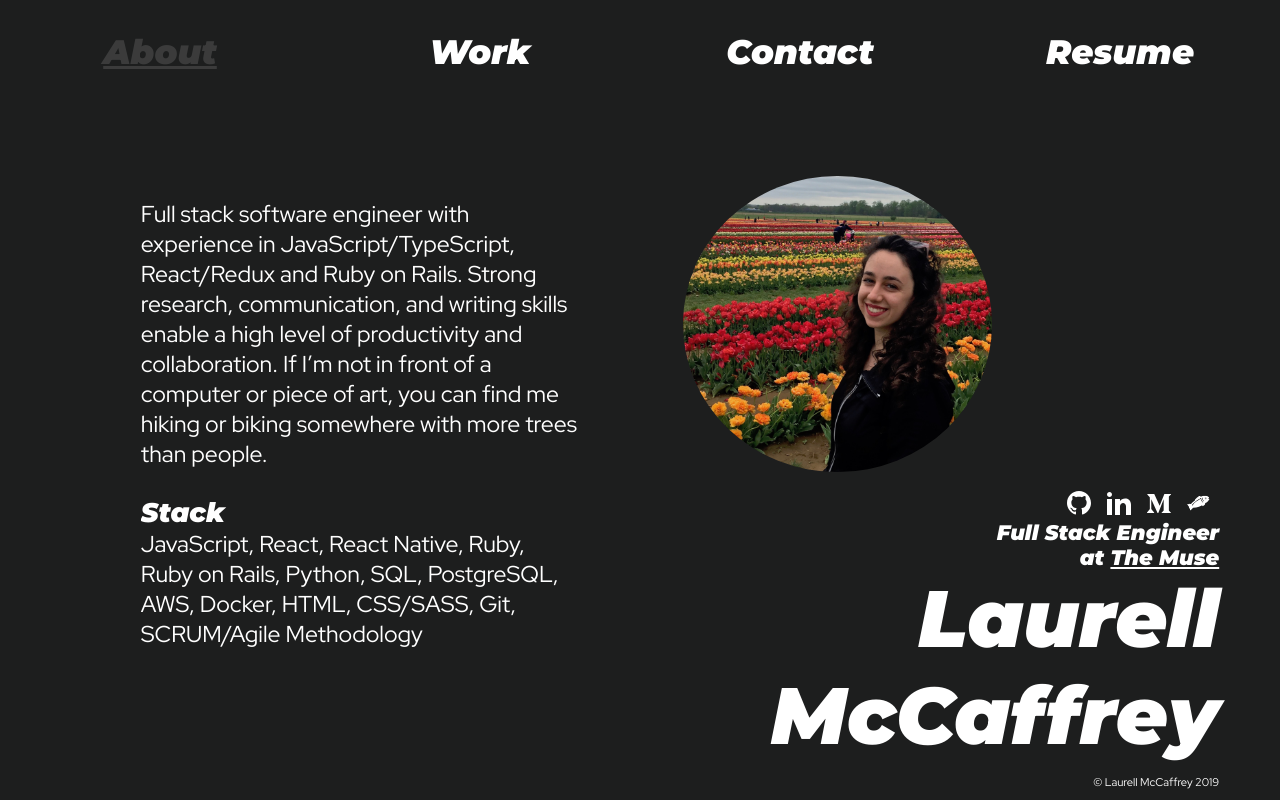
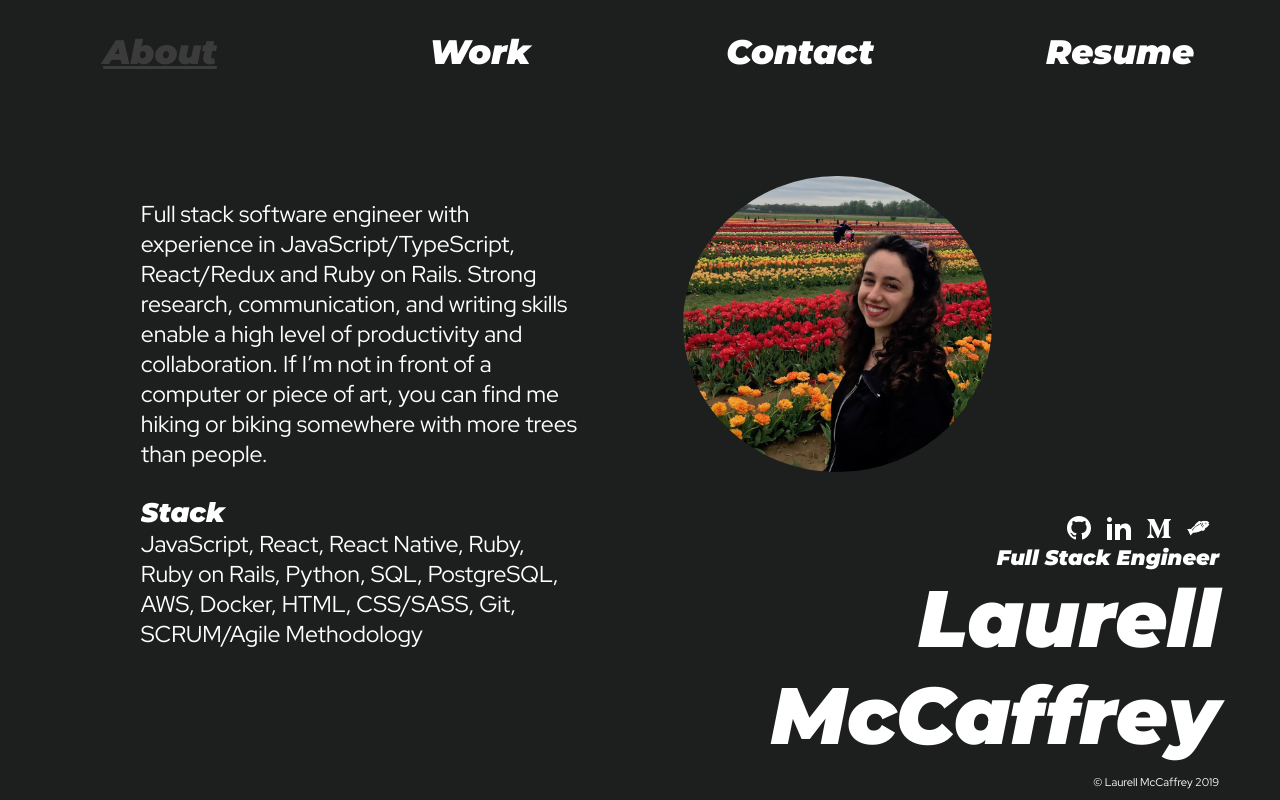
Before and after one commit to lgm527/me, a React (Create React App) app: page / in a window 1280 px wide. Built offline with nearby package versions, Linux system fonts and the light colour scheme.

Commit message:
footer updated

```diff
--- a/src/App.js
+++ b/src/App.js
@@ -91,11 +91,7 @@ class App extends React.Component {
         </div>
 
         <div id='allMe'>
-          <h2 id='title'>Full Stack Engineer
-          <br></br>at <a href='https://www.themuse.com/' tabIndex={0} className='btn' target='_blank' rel='noopener noreferrer'>
-          <span tabIndex={-1} className='btn_content'>The Muse</span>
-          </a>
-          </h2>
+          <h2 id='title'>Full Stack Engineer</h2>
           <h1 className='name'>Laurell</h1>
           <h1 className='name'>McCaffrey</h1>
           <p id='copy'>© Laurell McCaffrey {year.getFullYear()}</p>
```
